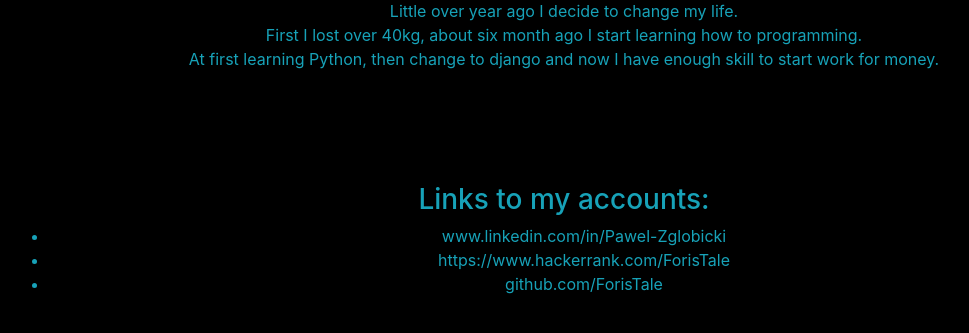
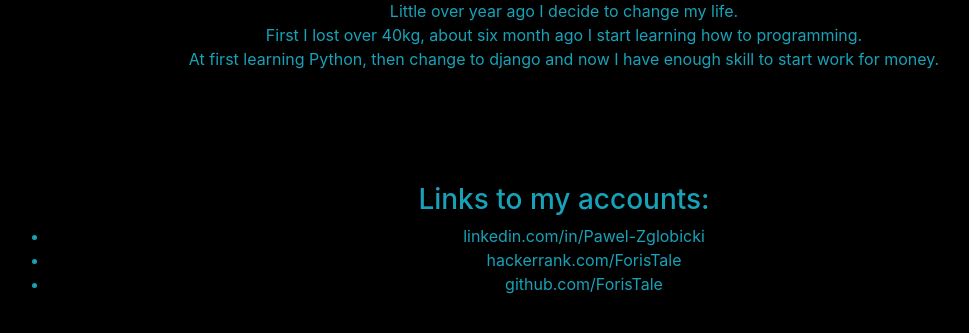
Before and after one commit to ForisTale/foris_dev, a Django app: page /about_me in a window 1280 px wide. Shown: the part 147-480 px from the top of the page, without its empty margins (76-1045 px from the left). Run offline with Django 3.2, Linux system fonts and the light colour scheme; some libraries are stand-ins or nearby versions.

Commit message:
adjustment for FT

```diff
--- a/functional_tests/main_page/test_main_page.py
+++ b/functional_tests/main_page/test_main_page.py
@@ -32,7 +32,7 @@ class BasicTest(FunctionalTest):
         # And sees links to his github, and other sites
         all_links = self.driver.find_elements_by_tag_name("li")
         all_links = [link.text for link in all_links]
-        my_link = "https://github.com/ForisTale"
+        my_link = "github.com/ForisTale"
         self.assertIn(my_link, all_links)
 
         # Satisfied he click on main site link and is back to main site.
--- a/functional_tests/superlists/base.py
+++ b/functional_tests/superlists/base.py
@@ -15,7 +15,7 @@ import os
 import time
 import poplib
 
-MAX_WAIT = 2
+MAX_WAIT = 10
 TEST_EMAIL = "staging_test_email@yahoo.com"
 FOR_TEST_EMAIL = "staging_test_email"
 SCREEN_DUMP_LOCATION = os.path.join(
@@ -44,8 +44,9 @@ class FunctionalTest(StaticLiveServerTestCase):
         self.browser = webdriver.Firefox()
         self.staging_server = os.environ.get("STAGING_SERVER")
         if self.staging_server:
-            self.live_server_url = "http://" + self.staging_server
+            self.live_server_url = "http://" + self.staging_server + "/lists"
             reset_database(self.staging_server)
+            time.sleep(1)
         else:
             self.live_server_url = self.live_server_url + "/lists"
 
--- a/main_page/templates/main_page/about_me.html
+++ b/main_page/templates/main_page/about_me.html
@@ -18,10 +18,8 @@
         <h3>Links to my accounts:</h3>
         <ul>
             <li><a class="text-info" href="https://www.linkedin.com/in/Pawel-Zglobicki">
-                www.linkedin.com/in/Pawel-Zglobicki</a></li>
-
-            <li><a class="text-info" href="https://www.hackerrank.com/ForisTale">
-                https://www.hackerrank.com/ForisTale</a></li>
+                linkedin.com/in/Pawel-Zglobicki</a></li>
+            <li><a class="text-info" href="https://www.hackerrank.com/ForisTale">hackerrank.com/ForisTale</a></li>
             <li><a class="text-info" href="https://github.com/ForisTale">github.com/ForisTale</a></li>
         </ul>
     </div>
```
